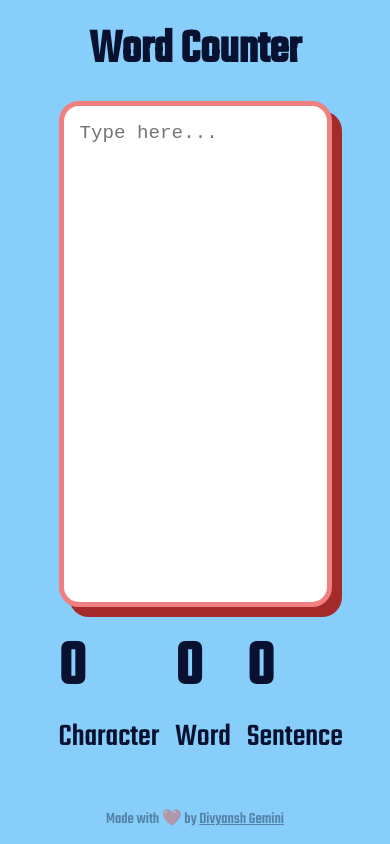
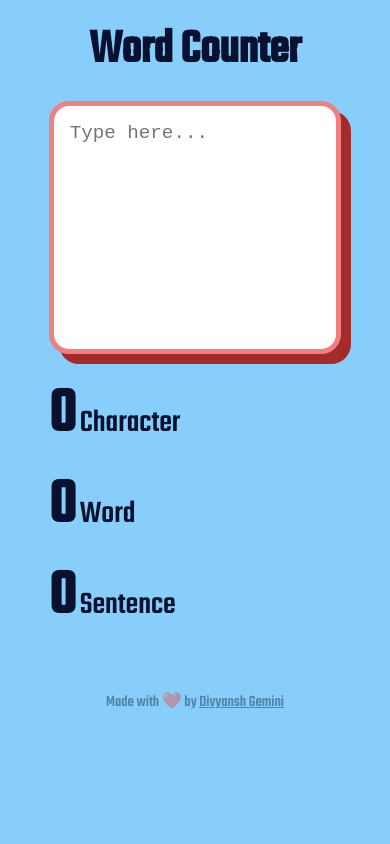
Before and after one commit to Divyansh-Gemini/Word-Counter, a plain HTML site: page index.html in a window 390 px wide. Drawn offline with Linux system fonts and the light colour scheme.

Commit message:
added responsiveness

```diff
--- a/style.css
+++ b/style.css
@@ -20,7 +20,7 @@ body {
 }
 
 #container-text {
-    width: 70%;
+    width: 75%;
     height: 60vh;
     margin: auto;
     display: flex;
@@ -41,7 +41,7 @@ textarea {
 }
 
 #count-box {
-    width: 70%;
+    width: 75%;
     margin: 1rem auto;
     font-size: 1.5rem;
     color: rgb(8, 18, 48);
@@ -82,3 +82,15 @@ footer a:visited {
 footer a:active {
     color: rgba(8, 18, 48, 0.4);
 }
+
+@media only screen and (max-width: 850px) {
+    #container-text {
+        height: 30vh;
+    }
+
+    #count-box {
+        flex-direction: column;
+        /* align-items: center; */
+        gap: 0px;
+    }
+}
```
